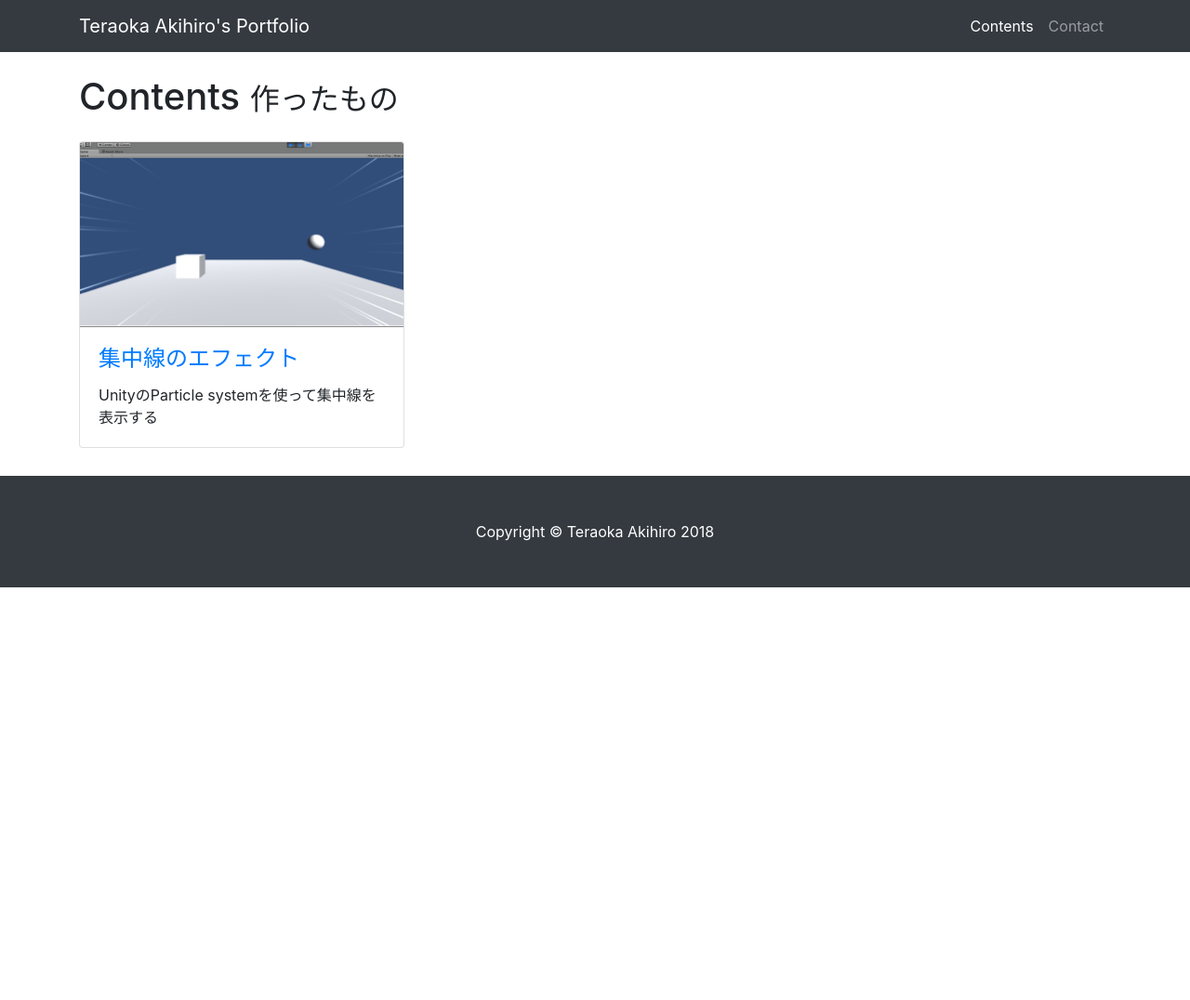
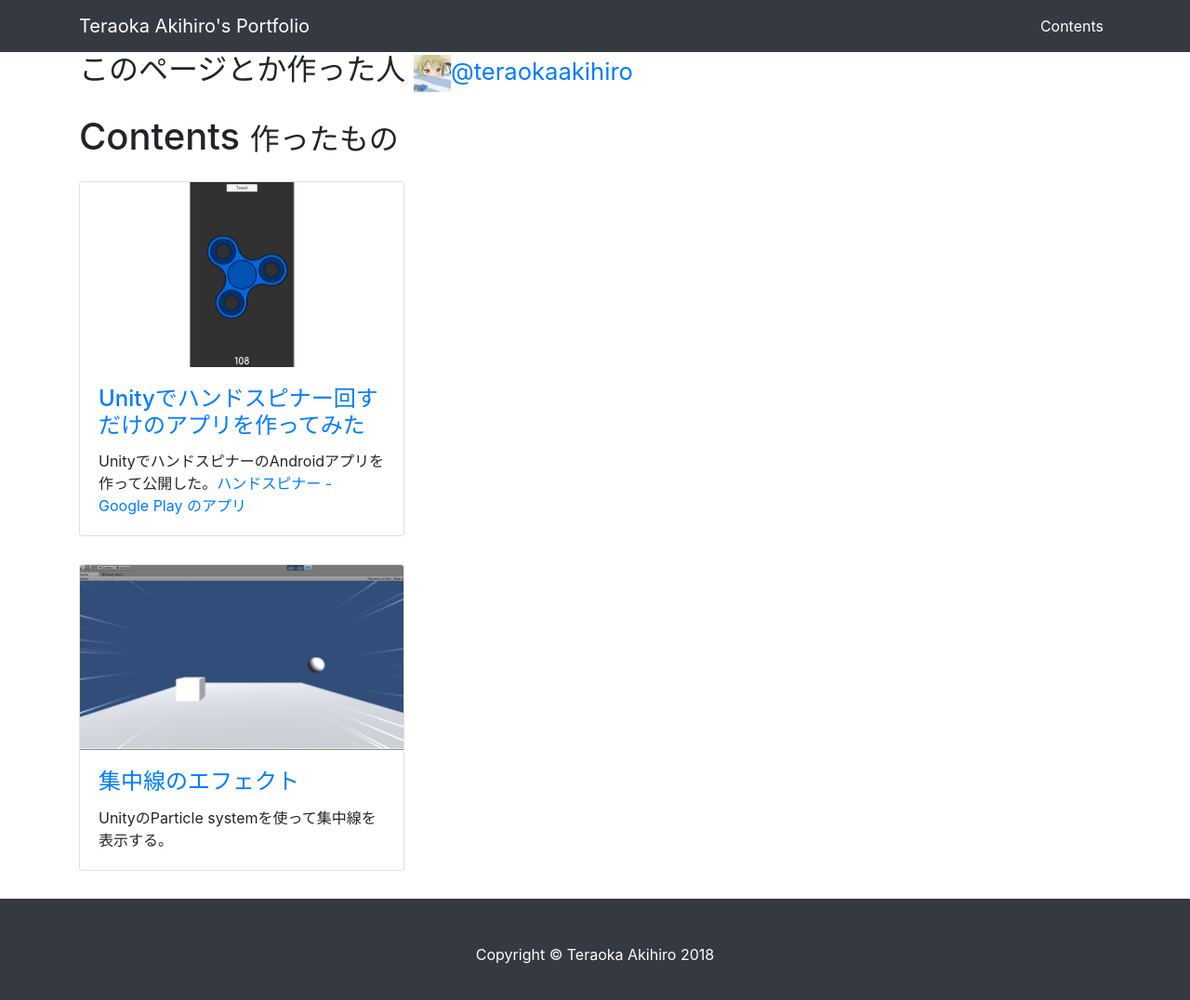
Before and after one commit to TeraokaAkihiro/Portfolio, a website: page index.html in a window 1280 px wide. Shown: the whole page at 93% size. Before the commit the page ends 800 px from the top, so only its background shows below. Drawn offline with Linux system fonts and the light colour scheme.

Commit message:
Add HandSpinner Contents & Twitter Link

```diff
--- a/index.html
+++ b/index.html
@@ -34,9 +34,6 @@
                 <span class="sr-only">(current)</span>
               </a>
             </li>
-            <li class="nav-item">
-              <a class="nav-link" href="#">Contact</a>
-            </li>
           </ul>
         </div>
       </div>
@@ -45,6 +42,9 @@
     <!-- Page Content -->
     <div class="container">
 
+      <h2>このページとか作った人
+        <small><a href="https://twitter.com/teraokaakihiro"><img src="./image/ys_33.png" alt="" width="40" height="40">@teraokaakihiro</a></small>
+      </h2>
       <!-- Page Heading -->
       <h1 class="my-4">Contents
         <small>作ったもの</small>
@@ -53,12 +53,26 @@
       <div class="row">
         <div class="col-lg-4 col-sm-6 portfolio-item">
           <div class="card h-100">
-            <a href="http://akeyunitydev.hatenablog.jp/entry/2016/07/03/094334"><img class="card-img-top" src="/image/unity-intensive-line.png" alt=""></a>
+            <a href="http://akeyunitydev.hatenablog.jp/entry/2018/04/22/202856"><img class="card-img-top" src="./image/handspinner017_screenshot.png" alt=""></a>
+            <div class="card-body">
+              <h4 class="card-title">
+                <a href="http://akeyunitydev.hatenablog.jp/entry/2016/07/03/094334">Unityでハンドスピナー回すだけのアプリを作ってみた</a>
+              </h4>
+              <p class="card-text">UnityでハンドスピナーのAndroidアプリを作って公開した。<a href="https://play.google.com/store/apps/details?id=com.teraokaakihiro.handspinner">ハンドスピナー - Google Play のアプリ</a></p>
+            </div>
+          </div>
+        </div>
+      </div>
+
+      <div class="row">
+        <div class="col-lg-4 col-sm-6 portfolio-item">
+          <div class="card h-100">
+            <a href="http://akeyunitydev.hatenablog.jp/entry/2016/07/03/094334"><img class="card-img-top" src="./image/unity-intensive-line.png" alt=""></a>
             <div class="card-body">
               <h4 class="card-title">
                 <a href="http://akeyunitydev.hatenablog.jp/entry/2016/07/03/094334">集中線のエフェクト</a>
               </h4>
-              <p class="card-text">UnityのParticle systemを使って集中線を表示する</p>
+              <p class="card-text">UnityのParticle systemを使って集中線を表示する。</p>
             </div>
           </div>
         </div>
```
Also changed, not shown: image/handspinner017_screenshot.png (added), image/ys_33.png (added).
